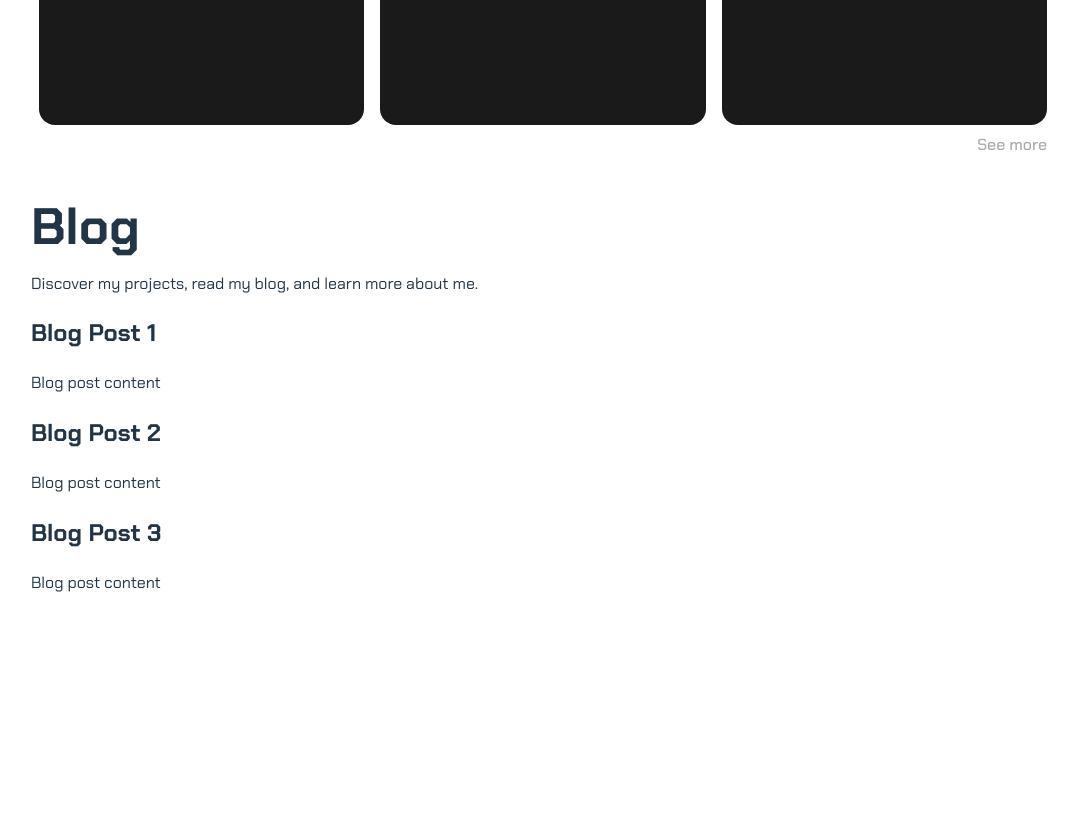
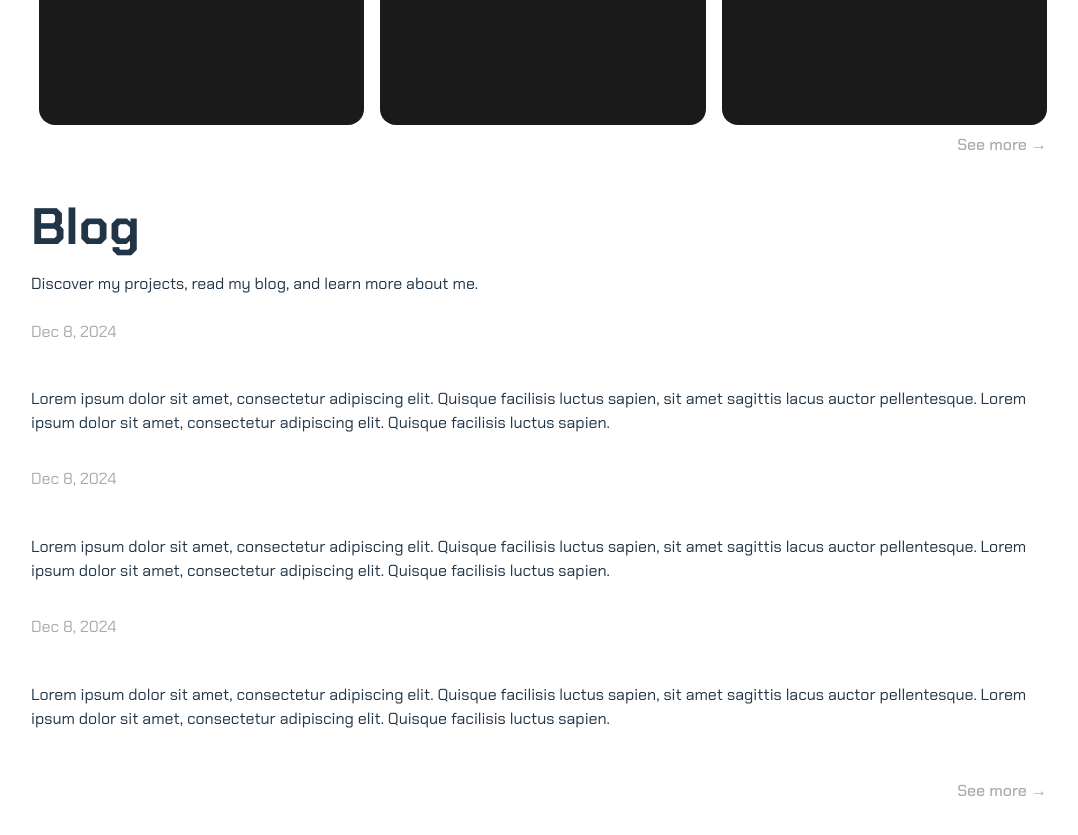
Before and after one commit to albertosanchez14/albertosanchez14.github.io, a React (Vite) app: page / in a window 1280 px wide. Shown: the part 800-1635 px from the top of the page, without its empty margins (97-1175 px from the left). Before the commit the page ends 1443 px from the top, so only its background shows below. Built offline with nearby package versions, Linux system fonts and the light colour scheme.

Commit message:
Refactor Home component layout; enhance blog section with list format and improve link styles

```diff
--- a/src/home/components/Home.tsx
+++ b/src/home/components/Home.tsx
@@ -47,26 +47,55 @@
               <p>Project description</p>
             </div>
           </div>
-          <Link to="/projects">See more</Link>
+          <Link className="see-more" to="/projects">
+            See more →
+          </Link>
         </div>
       </section>
       <section className="home-blog">
         <h1>Blog</h1>
         <p>Discover my projects, read my blog, and learn more about me.</p>
-        <div className="blog-posts">
-          <div className="blog-post">
-            <h2>Blog Post 1</h2>
-            <p>Blog post content</p>
-          </div>
-          <div className="blog-post">
-            <h2>Blog Post 2</h2>
-            <p>Blog post content</p>
-          </div>
-          <div className="blog-post">
-            <h2>Blog Post 3</h2>
-            <p>Blog post content</p>
-          </div>
-        </div>
+        <ul className="blog-posts">
+          <li className="blog-post">
+            <span>Dec 8, 2024</span>
+            <h2 className="home-blog-title">
+              <Link to="/blog/post-1">Blog Post 1</Link>
+            </h2>
+            <p className="home-blog-description">
+              Lorem ipsum dolor sit amet, consectetur adipiscing elit. Quisque
+              facilisis luctus sapien, sit amet sagittis lacus auctor
+              pellentesque. Lorem ipsum dolor sit amet, consectetur adipiscing
+              elit. Quisque facilisis luctus sapien.
+            </p>
+          </li>
+          <li className="blog-post">
+            <span>Dec 8, 2024</span>
+            <h2 className="home-blog-title">
+              <Link to="/blog/post-2">Blog Post 2</Link>
+            </h2>
+            <p className="home-blog-description">
+              Lorem ipsum dolor sit amet, consectetur adipiscing elit. Quisque
+              facilisis luctus sapien, sit amet sagittis lacus auctor
+              pellentesque. Lorem ipsum dolor sit amet, consectetur adipiscing
+              elit. Quisque facilisis luctus sapien.
+            </p>
+          </li>
+          <li className="blog-post">
+            <span>Dec 8, 2024</span>
+            <h2 className="home-blog-title">
+              <Link to="/blog/post-3">Blog Post 3</Link>
+            </h2>
+            <p className="home-blog-description">
+              Lorem ipsum dolor sit amet, consectetur adipiscing elit. Quisque
+              facilisis luctus sapien, sit amet sagittis lacus auctor
+              pellentesque. Lorem ipsum dolor sit amet, consectetur adipiscing
+              elit. Quisque facilisis luctus sapien.
+            </p>
+          </li>
+        </ul>
+        <Link className="see-more" to="/blog">
+          See more →
+        </Link>
       </section>
     </div>
   );
--- a/src/home/sections.css
+++ b/src/home/sections.css
@@ -29,14 +29,15 @@
   flex-direction: column;
   width: 100%;
   flex-grow: 1; /* Allow this div to grow and take available space */
-  a {
-    align-self: flex-end;
-    margin-right: 0.5em;
-    color: #aaaaaa;
-  }
-  a:hover {
-    color: white;
-  }
+}
+
+.see-more {
+  align-self: flex-end;
+  margin-right: 0.5em;
+  color: #aaaaaa;
+}
+.see-more:hover {
+  color: white;
 }
 
 .projects-display {
@@ -79,6 +80,38 @@
   }
 }
 
+.home-blog {
+  display: flex;
+  flex-direction: column;
+}
+
 .home-blog > h1 {
   margin-bottom: 0px;
+  display: flex;
 }
+
+.blog-posts {
+  margin-top: 0.5em;
+  margin-left: 0;
+  padding-left: 0;
+  list-style: none;
+}
+
+.blog-post {
+  display: flex;
+  flex-direction: column;
+  align-items: flex-start;
+  margin-bottom: 1em;
+  span {
+    color: #aaaaaa;
+  }
+}
+
+.home-blog-title {
+  margin-top: 0.2em;
+  margin-bottom: 0px;
+}
+
+.home-blog-description {
+  margin-top: 0.2em;
+}
```
